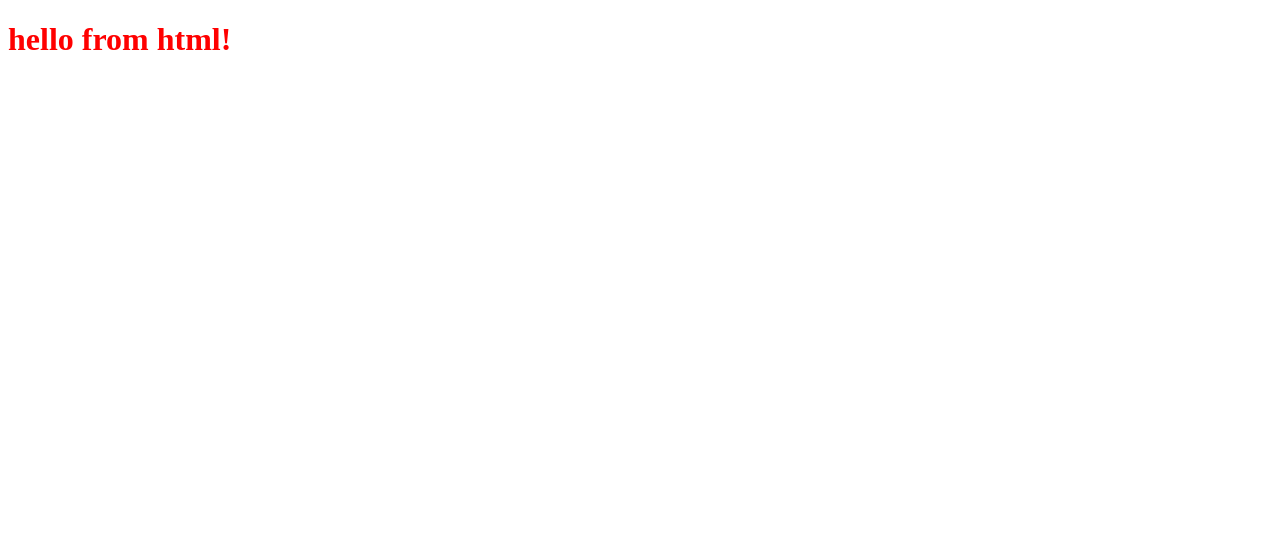
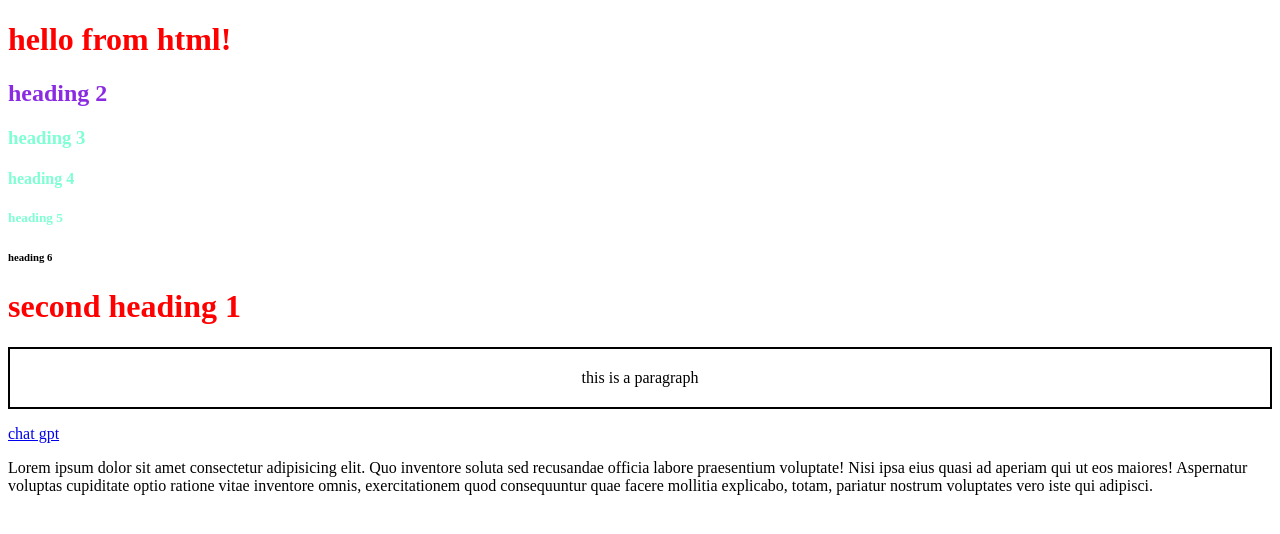
Before and after one commit to namaswithakantu/autosuggest, a website: page frontend/index.html in a window 1280 px wide. Drawn offline with Linux system fonts and the light colour scheme.

Commit message:
intro to html tags

```diff
--- a/frontend/css/index.css
+++ b/frontend/css/index.css
@@ -1,3 +1,17 @@
 h1 {
     color:red;
 }
+#heading-2{
+ color: blueviolet;
+}
+.heading{
+    color: aquamarine;
+}
+.para{
+    border: 2px;
+    border-color: black;
+    border-style: solid;
+    padding: 20px;
+    text-align: center;
+
+}
--- a/frontend/index.html
+++ b/frontend/index.html
@@ -8,6 +8,15 @@
 </head>
 <body>
     <h1>hello from html!</h1>
+    <h2 id="heading-2"> heading 2</h2>
+    <h3 class="heading">heading 3</h3>
+    <h4 class="heading">heading 4</h4>
+    <h5 class="heading">heading 5</h5>
+    <h6>heading 6</h6>
+    <h1> second heading 1</h1>
+    <p class="para">this is a paragraph</p>
+    <a href="https://chatgpt.com/">chat gpt</a>
+    <p>Lorem ipsum dolor sit amet consectetur adipisicing elit. Quo inventore soluta sed recusandae officia labore praesentium voluptate! Nisi ipsa eius quasi ad aperiam qui ut eos maiores! Aspernatur voluptas cupiditate optio ratione vitae inventore omnis, exercitationem quod consequuntur quae facere mollitia explicabo, totam, pariatur nostrum voluptates vero iste qui adipisci.</p>
     <script src="js/index.js"></script>
 </body>
 </html>
```
